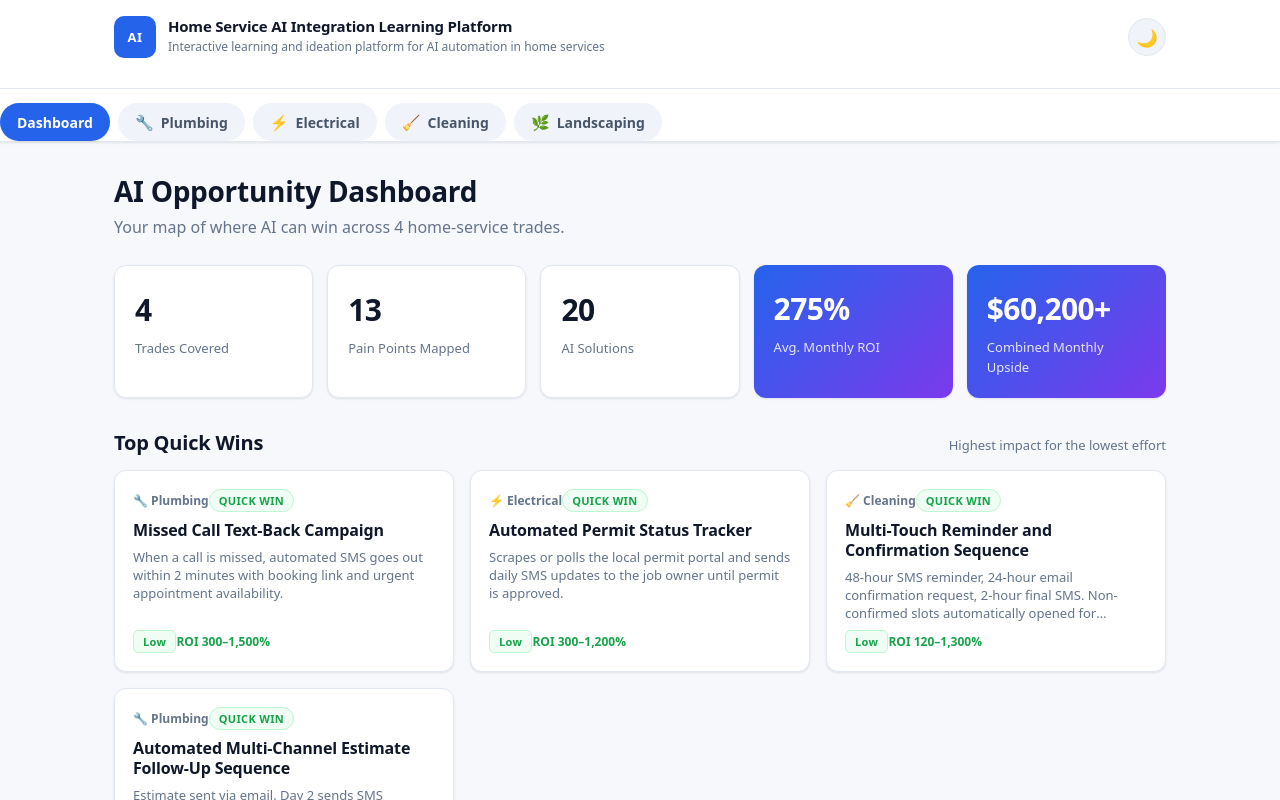
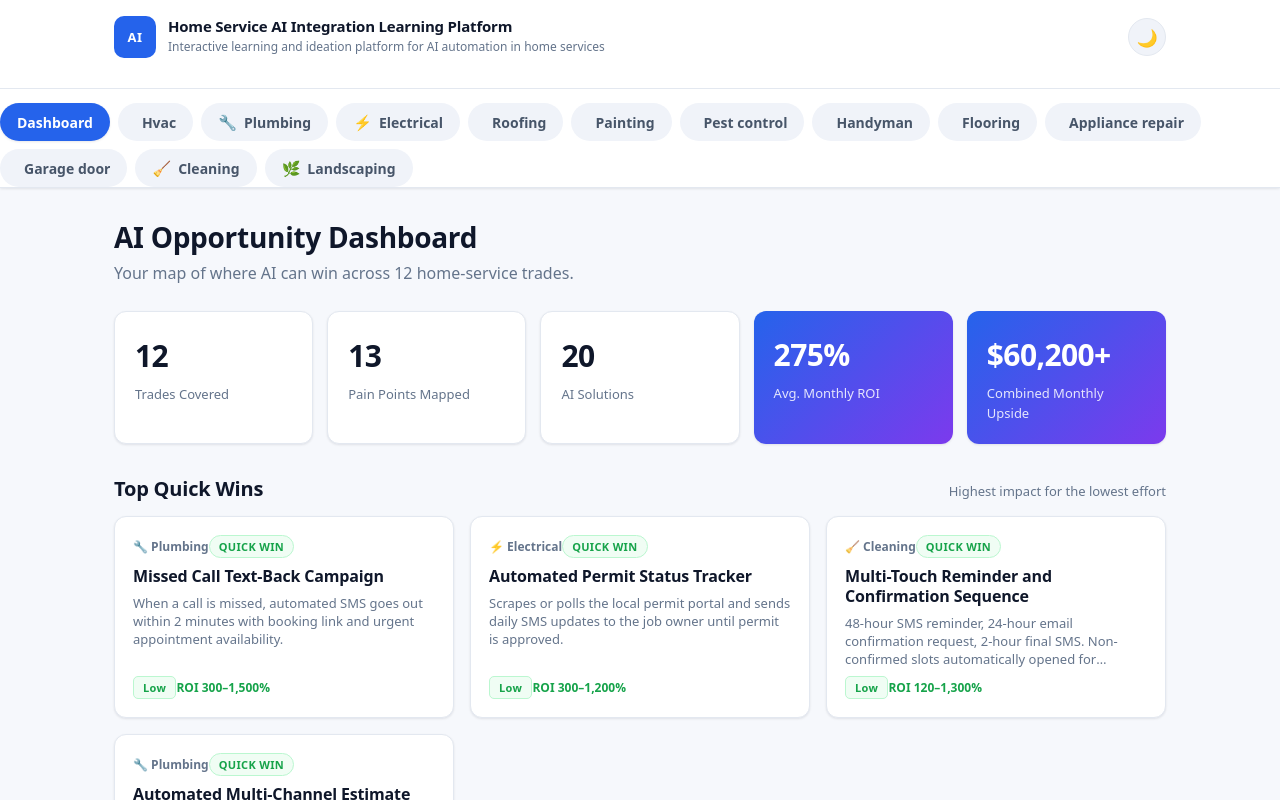
Before and after one commit to Mike-Walker329/probable-winner, a React (Vite) app: page / in a window 1280 px wide. Shown: the top 800 px of the page. Built offline with nearby package versions, Linux system fonts and the light colour scheme.

Commit message:
Update trades list in platform.js
Expanded the list of trades to include more service options.

```diff
--- a/src/data/platform.js
+++ b/src/data/platform.js
@@ -4,7 +4,7 @@ export const platformData = {
     version: "1.0",
     description: "Interactive learning and ideation platform for AI automation in home services",
   },
-  trades: ["plumbing", "electrical", "cleaning", "landscaping"],
+  trades: ["hvac", "plumbing", "electrical", "roofing", "painting", "pest control", "handyman", "flooring", "appliance repair", "garage door", "cleaning", "landscaping"],
   painPoints: [
     {
       id: "PP001",
```
